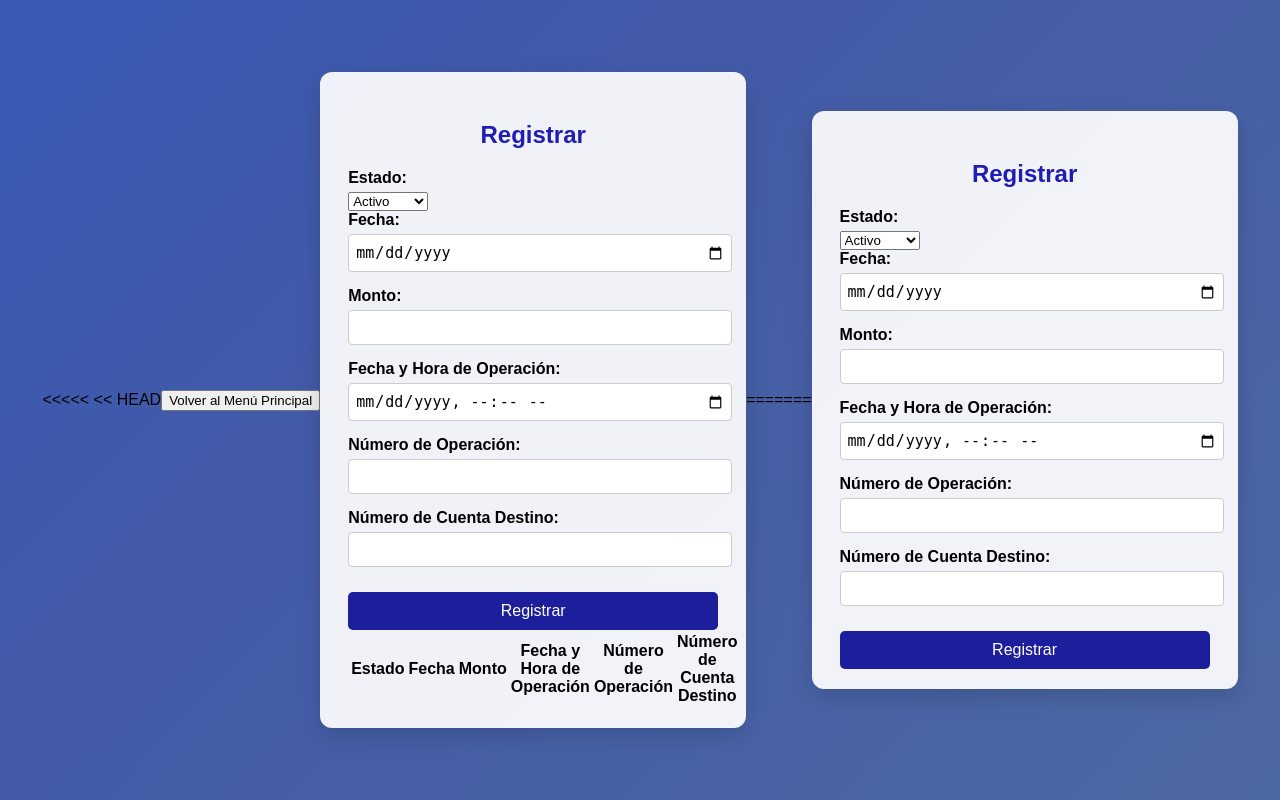
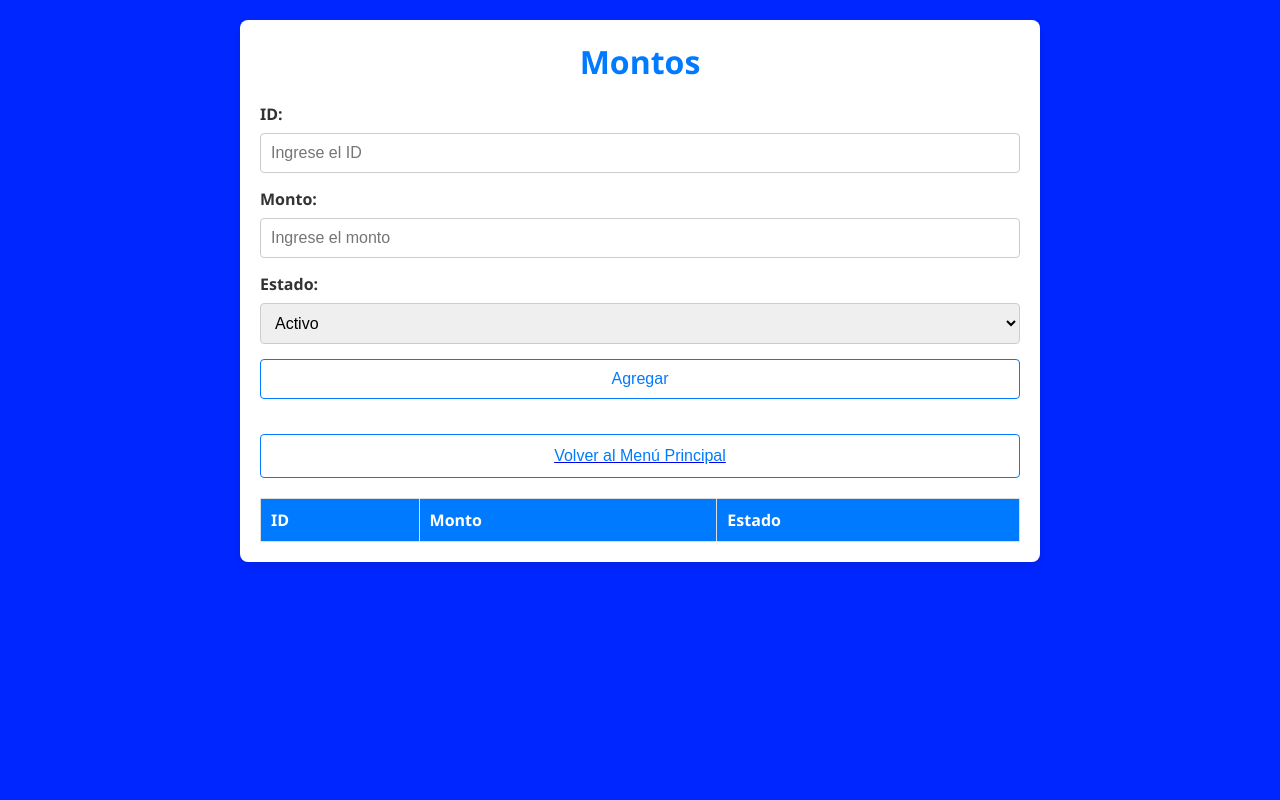
Before and after one commit to bard08/ColegioParticular-SENATI2025, a PHP site: page /Vista/VistaPension_Monto.php in a window 1280 px wide. Run offline with PHP 8.4, Linux system fonts and the light colour scheme; lists and menus that the app fills with data are empty.

Commit message:
Update VistaPension_Monto.php
rtrdtd

```diff
--- a/Vista/VistaPension_Monto.php
+++ b/Vista/VistaPension_Monto.php
@@ -1,141 +1,81 @@
 <!DOCTYPE html>
 <html lang="es">
 <head>
-<<<<< << HEAD
-  <meta charset="UTF-8" />
-  <title>Registro de Operación</title>
-  <link rel="stylesheet" href="../Modelo/VistaPension_Validacion.css" />
+    <meta charset="UTF-8">
+    <meta name="viewport" content="width=device-width, initial-scale=1.0">
+    <title>Montos</title>
+    <link rel="stylesheet" href="../Vista/css/Dis.css">
 </head>
 <body>
-  <a href="../Vista/VistaPension_Principal.php">
-    <button class="volver-btn">Volver al Menú Principal</button>
-  </a>
 
-  <div class="form-container">
-    <h2>Registrar</h2>
-    <form id="registroForm" action="/ruta-de-tu-backend" method="POST">
-      <label for="estado">Estado:</label>
-      <select id="estado" name="estado" required>
-        <option value="activo">Activo</option>
-        <option value="no_activo">No Activo</option>
-      </select>
 
-      <label for="fecha">Fecha:</label>
-      <input type="date" id="fecha" name="fecha" required />
 
-      <label for="monto">Monto:</label>
-      <input type="number" id="monto" name="monto" step="0.01" required />
+<div class="container">
 
-      <label for="fecha_hora_operacion">Fecha y Hora de Operación:</label>
-      <input
-        type="datetime-local"
-        id="fecha_hora_operacion"
-        name="fecha_hora_operacion"
-        required
-      />
+    <h1>Montos</h1>
+    <div class="formulario">
+        <label for="id">ID:</label>
+        <input type="number" id="id" placeholder="Ingrese el ID" required>
+        <label for="monto">Monto:</label>
+        <input type="number" id="monto" placeholder="Ingrese el monto" required>
+        <label for="estado">Estado:</label>
+        <select id="estado" required>
+            <option value="1">Activo</option>
+            <option value="0">Inactivo</option>
+        </select>
+        <button onclick="agregarFila()">Agregar</button>
+            <a href="../Vista/VistaPension_Principal.php">
+        <button class="volver-btn">Volver al Menú Principal</button>
+</a>
+    </div>
+    <table>
+        <thead>
+            <tr>
+                <th>ID</th>
+                <th>Monto</th>
+                <th>Estado</th>
+            </tr>
+        </thead>
+        <tbody id="tabla-cuerpo">
+        </tbody>
+    </table>
 
-      <label for="numero_operacion">Número de Operación:</label>
-      <input type="text" id="numero_operacion" name="numero_operacion" required />
 
-      <label for="numero_cuenta_destino">Número de Cuenta Destino:</label>
-      <input
-        type="text"
-        id="numero_cuenta_destino"
-        name="numero_cuenta_destino"
-        required
-      />
+</div>
 
-      <button type="submit" class="btn-verde">Registrar</button>
-    </form>
+<script>
+    function agregarFila() {
+        var id = document.getElementById("id").value;
+        var monto = document.getElementById("monto").value;
+        var estado = document.getElementById("estado").value;
 
-    <!-- Tabla para mostrar los registros -->
-    <table id="tablaRegistros">
-      <thead>
-        <tr>
-          <th>Estado</th>
-          <th>Fecha</th>
-          <th>Monto</th>
-          <th>Fecha y Hora de Operación</th>
-          <th>Número de Operación</th>
-          <th>Número de Cuenta Destino</th>
-        </tr>
-      </thead>
-      <tbody></tbody>
-    </table>
-  </div>
+        if (id && monto && estado) {
+            var fila = document.createElement("tr");
 
-  <script>
-    const form = document.getElementById('registroForm');
-    const tbody = document.querySelector('#tablaRegistros tbody');
+            var celdaId = document.createElement("td");
+            celdaId.textContent = id;
+            var celdaMonto = document.createElement("td");
+            celdaMonto.textContent = monto;
+            var celdaEstado = document.createElement("td");
+            var estadoSpan = document.createElement("span");
+            estadoSpan.className = estado == "1" ? "activo" : "inactivo";
+            estadoSpan.textContent = estado == "1" ? "Activo" : "Inactivo";
+            celdaEstado.appendChild(estadoSpan);
 
-    form.addEventListener('submit', function (e) {
-      e.preventDefault(); // evitar envío al servidor
+            fila.appendChild(celdaId);
+            fila.appendChild(celdaMonto);
+            fila.appendChild(celdaEstado);
 
-      const datos = {
-        estado: this.estado.value,
-        fecha: this.fecha.value,
-        monto: parseFloat(this.monto.value).toFixed(2),
-        fechaHoraOperacion: this.fecha_hora_operacion.value,
-        numeroOperacion: this.numero_operacion.value,
-        numeroCuentaDestino: this.numero_cuenta_destino.value,
-      };
+            document.getElementById("tabla-cuerpo").appendChild(fila);
 
-      // Crear una nueva fila
-      const fila = document.createElement('tr');
+            document.getElementById("id").value = '';
+            document.getElementById("monto").value = '';
+            document.getElementById("estado").value = '1';
+        } else {
+            alert("Por favor, complete todos los campos.");
+        }
+    }
+</script>
 
-      fila.innerHTML = `
-        <td>${datos.estado}</td>
-        <td>${datos.fecha}</td>
-        <td>${datos.monto}</td>
-        <td>${datos.fechaHoraOperacion.replace('T', ' ')}</td>
-        <td>${datos.numeroOperacion}</td>
-        <td>${datos.numeroCuentaDestino}</td>
-      `;
-
-      // Añadir fila a la tabla
-      tbody.appendChild(fila);
-
-      // Limpiar formulario
-      this.reset();
-
-      alert('Datos registrados correctamente en la tabla.');
-    });
-  </script>
 </body>
 </html>
-=======
-  <meta charset="UTF-8">
-  <title>Registro de Operación</title>
-  <link rel="stylesheet" href="../Vista/css/VistaPension_Validacion.css">
-</head>
-<body>
-  <div class="form-container">
-    <h2>Registrar</h2>
-    <form action="/ruta-de-tu-backend" method="POST">
-      <label for="estado">Estado:</label>
-        <select id="estado" name="estado" required>
-        <option value="activo">Activo</option>
-        <option value="no_activo">No Activo</option>
-        </select>
-
-
-      <label for="fecha">Fecha:</label>
-      <input type="date" id="fecha" name="fecha" required>
-
-      <label for="monto">Monto:</label>
-      <input type="number" id="monto" name="monto" step="0.01" required>
-
-      <label for="fecha_hora_operacion">Fecha y Hora de Operación:</label>
-      <input type="datetime-local" id="fecha_hora_operacion" name="fecha_hora_operacion" required>
-
-      <label for="numero_operacion">Número de Operación:</label>
-      <input type="text" id="numero_operacion" name="numero_operacion" required>
-
-      <label for="numero_cuenta_destino">Número de Cuenta Destino:</label>
-      <input type="text" id="numero_cuenta_destino" name="numero_cuenta_destino" required>
-
-      <button type="submit" class="btn-verde">Registrar</button>
-    </form>
-  </div>
-</body>
-</html>
```
